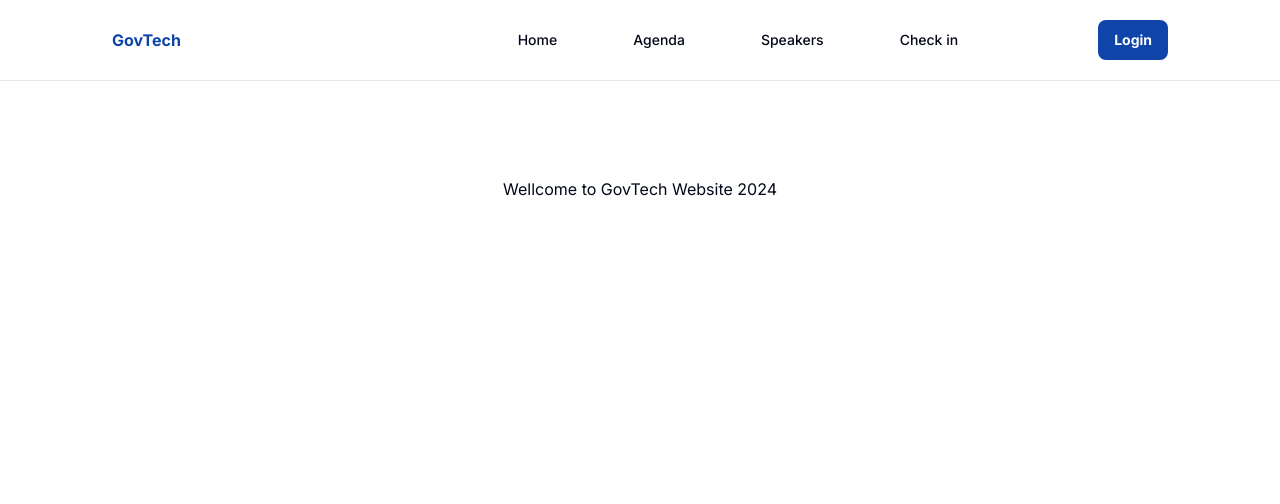
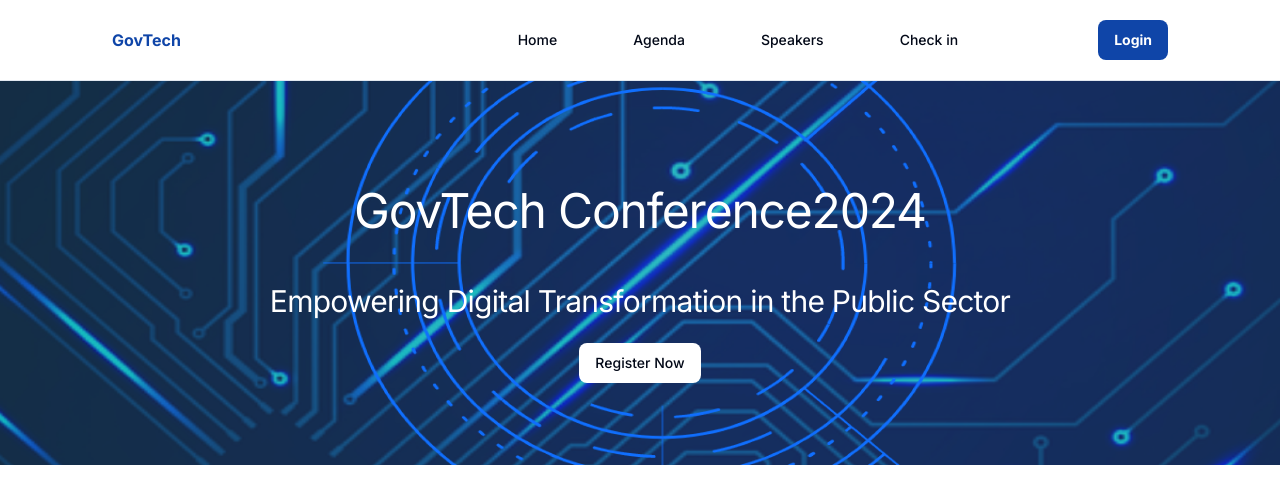
Before and after one commit to MPTCDITR/govtech-website, a Next.js app: page / in a window 1280 px wide. Shown: the top 504 px of the page. Built offline with nearby package versions, Linux system fonts and the light colour scheme.

Commit message:
feat: merge with main

```diff
--- a/app/page.tsx
+++ b/app/page.tsx
@@ -1,9 +1,9 @@
+import HeroSectionHeader from "@/components/homepage/hero-section-header"
+
 export default function Home() {
   return (
-    <main className="flex min-h-screen flex-col items-center justify-between p-24">
-      <div>
-        <h1>Wellcome to GovTech Website 2024</h1>
-      </div>
+    <main className="flex min-h-screen flex-col justify-between ">
+      <HeroSectionHeader/>
     </main>
   );
 }
--- /dev/null
+++ b/components/homepage/hero-section-header.tsx
@@ -0,0 +1,17 @@
+import Text from "../ui/text";
+import { Button } from "../ui/button";
+
+export const HeroSectionHeader =() => {
+    return (
+        <div className="flex h-96 flex-col items-center justify-center bg-[length:1750px_600px] bg-[url('/darkblue.png')] bg-center">
+                <Text variant="heading" className="p-6 font-[1100] text-[24px] text-white">
+                        GovTech Conference2024
+                </Text>
+                <Text variant="subheading" className="p-6 font-[1200] text-white">
+                        Empowering Digital Transformation in the Public Sector
+                </Text>
+                <Button className="bg-white hover:bg-slate-200">Register Now</Button>
+        </div>
+    );
+  }
+  export default HeroSectionHeader;
```
Also changed, not shown: public/darkblue.png (added).
